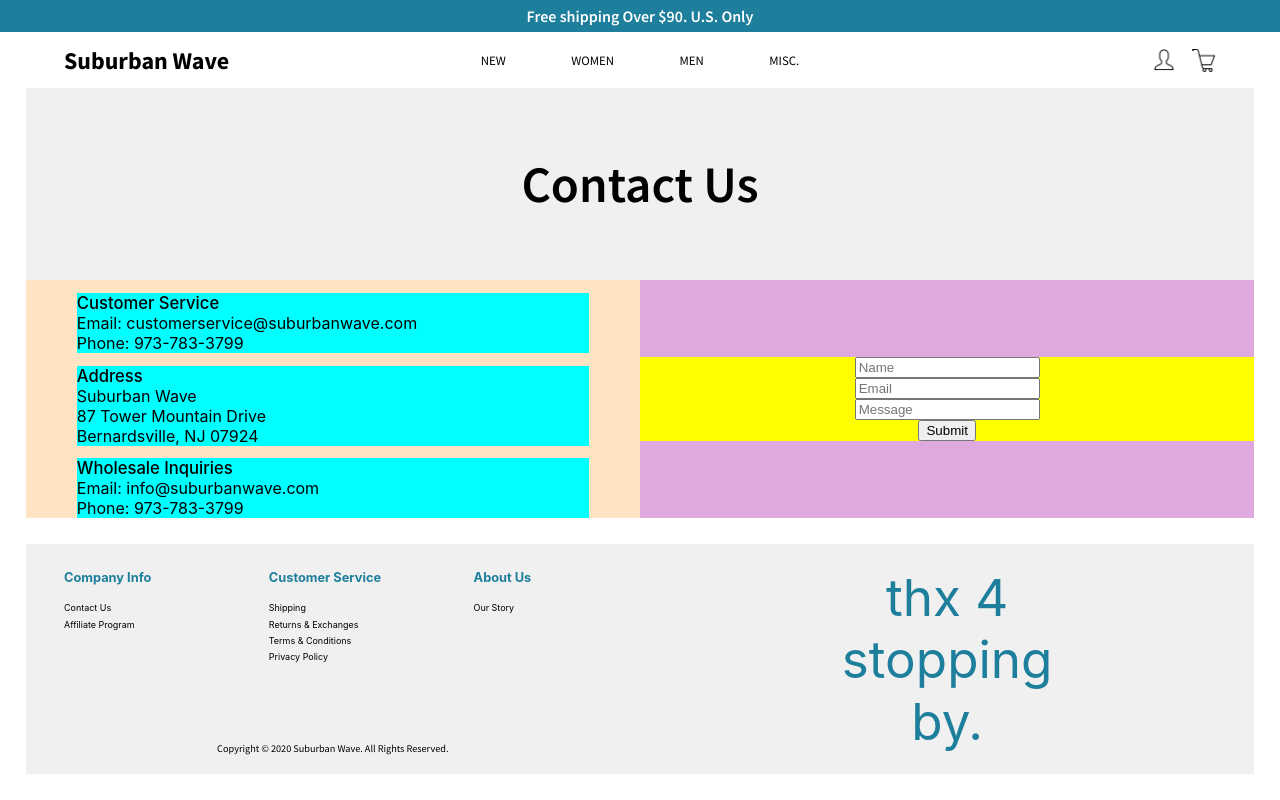
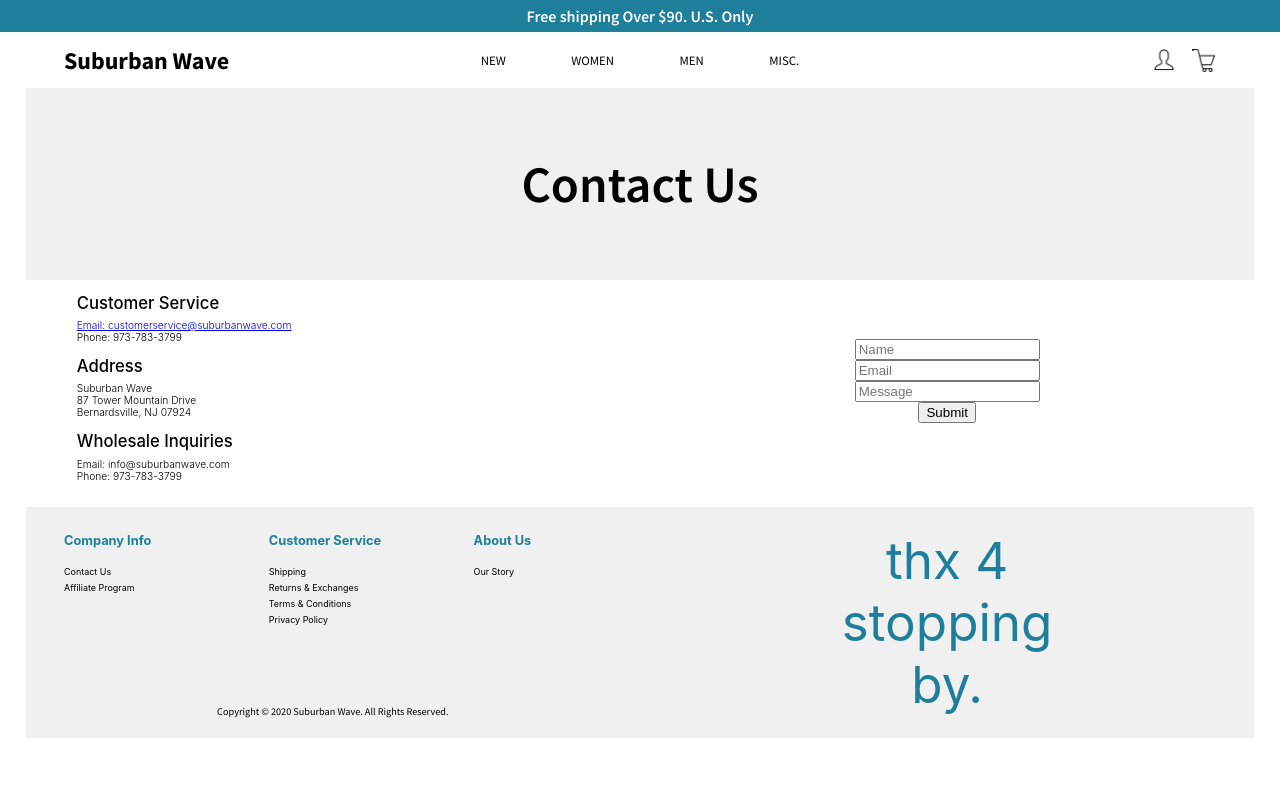
Before and after one commit to connorlagana/sw, a React (Create React App) app: page /contactus in a window 1280 px wide. Built offline with nearby package versions, Linux system fonts and the light colour scheme.

Commit message:
before email

```diff
--- a/src/App.scss
+++ b/src/App.scss
@@ -454,7 +454,6 @@
 
   .contactBottom {
     width: 96vw;
-    background-color: rgb(223, 169, 223);
     display: flex;
     justify-content: center;
     align-items: center;
@@ -466,10 +465,8 @@
       justify-content: center;
       align-items: center;
       flex-direction: column;
-      background-color: bisque;
 
       & .cblDiv {
-        background-color: aqua;
         width: 40vw;
         margin-top: 1vw;
 
@@ -477,12 +474,17 @@
           font-size: 1.3vw;
           font-weight: 500;
         }
+
+        & .cbldBottom {
+          font-size: 0.8vw;
+          font-weight: 300;
+          margin-top: 0.5vw;
+        }
       }
     }
 
     & .contactForm {
       width: 48vw;
-      background-color: yellow;
       display: flex;
       justify-content: center;
       align-items: center;
--- a/src/components/Contact.js
+++ b/src/components/Contact.js
@@ -13,14 +13,14 @@
           <div className="cbLeft">
             <div className="cblDiv">
               <div id="cbldTitle">Customer Service</div>
-              <div>
-                <div>Email: customerservice@suburbanwave.com</div>
+              <div className="cbldBottom">
+                <a href="customerservice@suburbanwave.com">Email: customerservice@suburbanwave.com</a>
                 <div>Phone: 973-783-3799</div>
               </div>
             </div>
             <div className="cblDiv">
               <div id="cbldTitle">Address</div>
-              <div>
+              <div className="cbldBottom">
                 <div>Suburban Wave</div>
                 <div>87 Tower Mountain Drive</div>
                 <div>Bernardsville, NJ 07924</div>
@@ -28,7 +28,7 @@
             </div>
             <div className="cblDiv">
               <div id="cbldTitle">Wholesale Inquiries</div>
-              <div>
+              <div className="cbldBottom">
                 <div>Email: info@suburbanwave.com</div>
                 <div>Phone: 973-783-3799</div>
               </div>
```
